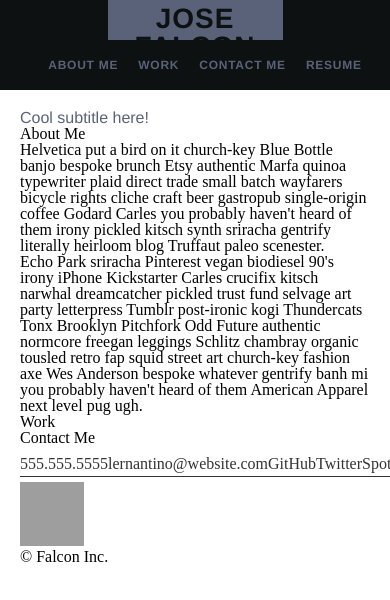
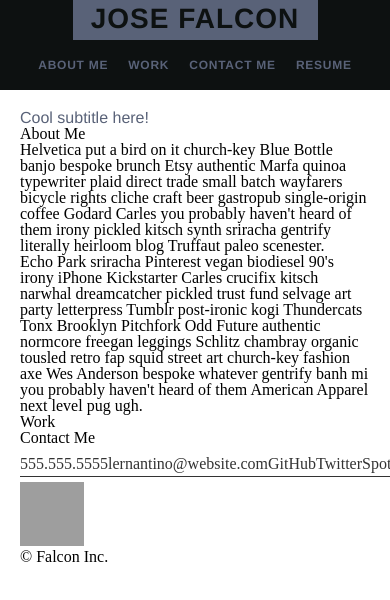
Before and after one commit to josefalconGH/personal-portfolio, a plain HTML site: page index.html in a window 390 px wide. Drawn offline with Linux system fonts and the light colour scheme; grey boxes are pictures that could not be loaded.

Commit message:
finished header element for mobile (max 600px)

```diff
--- a/Assets/css/style.css
+++ b/Assets/css/style.css
@@ -45,7 +45,7 @@
     background-color: var(--accent);
     padding: 5px 15px; /* padding for h1 background */
     max-width: 100%; /* max width of h1 background */
-    width: 50%;
+    width: 70%;
     height: 40px;
   }
 
@@ -64,7 +64,8 @@
   }
 
   nav ul li {
-    margin-left: 20px;
+    margin-left: 10px;
+    margin-right: 10px;
   }
 
   nav ul li a {
```
